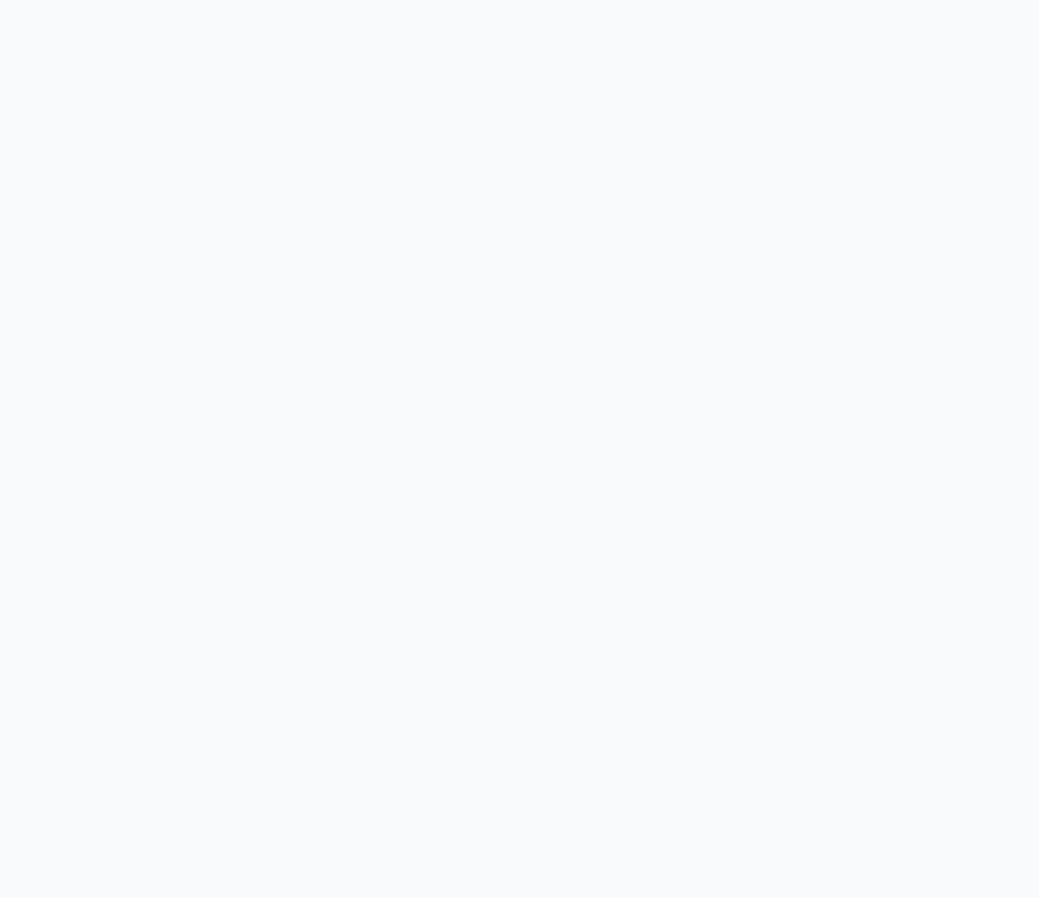
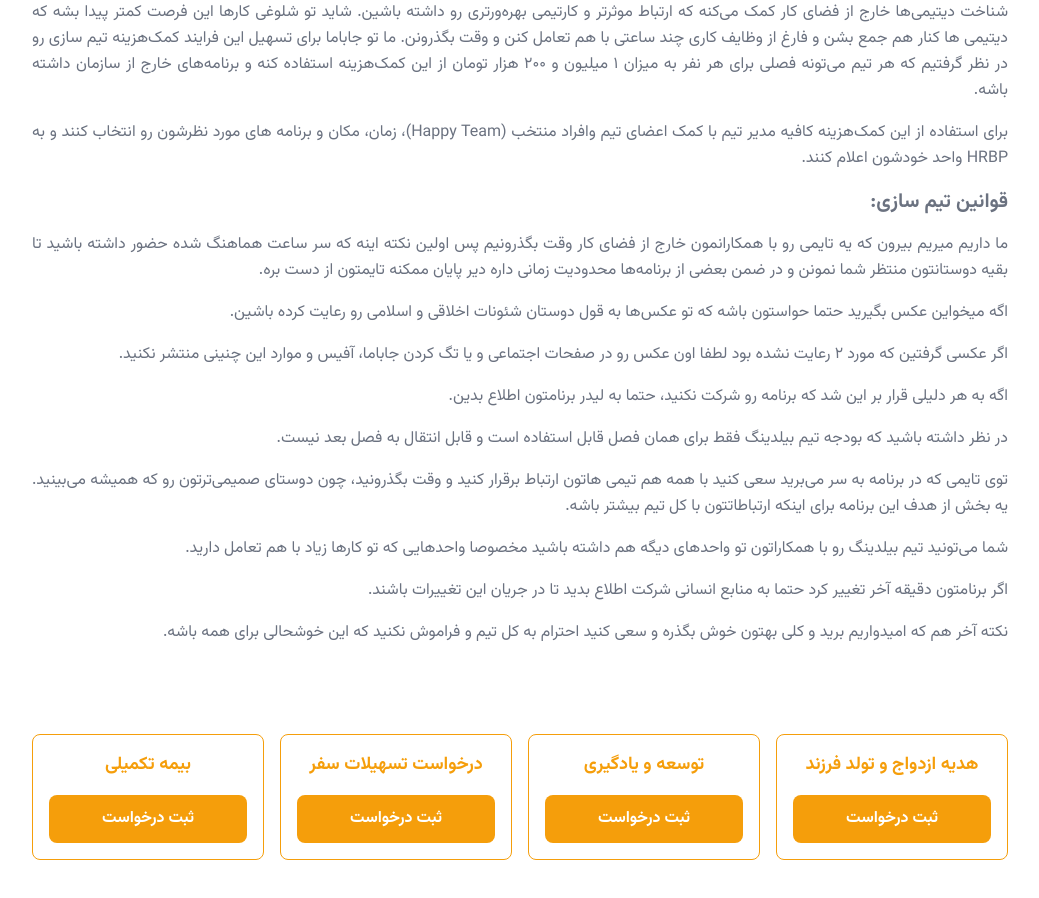
Before and after one commit to espitman/jbm-hr-life, a Nuxt app: page /benefits in a window 1280 px wide. Shown: the part 3180-4078 px from the top of the page, without its empty margins (16-1055 px from the left). Before the commit the page ends 3132 px from the top, so only its background shows below. Built offline with nearby package versions, Linux system fonts and the light colour scheme.

Commit message:
feat: update Request component with survey links and hover effects

```diff
--- /dev/null
+++ b/components/benefits/Request.vue
@@ -0,0 +1,42 @@
+<template>
+  <div class="max-w-6xl mx-auto p-6" dir="rtl">
+    <!-- Request Buttons -->
+    <div class="grid grid-cols-1 md:grid-cols-2 lg:grid-cols-4 gap-4 mb-8">
+      <!-- Marriage and Child Birth Gift -->
+      <div class="border border-amber-500 rounded-lg p-4 flex flex-col items-center">
+        <h3 class="text-lg font-bold text-amber-500 mb-4 text-center">هدیه ازدواج و تولد فرزند</h3>
+        <a href="https://survey.porsline.ir/s/jDDjTG7" target="_blank" class="bg-amber-500 text-white font-bold py-3 px-6 rounded-lg mt-auto hover:bg-amber-600 transition duration-300 w-full text-center">
+          ثبت درخواست
+        </a>
+      </div>
+
+      <!-- Development and Learning -->
+      <div class="border border-amber-500 rounded-lg p-4 flex flex-col items-center">
+        <h3 class="text-lg font-bold text-amber-500 mb-4 text-center">توسعه و یادگیری</h3>
+        <a href="https://survey.porsline.ir/s/JCHrO4I" target="_blank" class="bg-amber-500 text-white font-bold py-3 px-6 rounded-lg mt-auto hover:bg-amber-600 transition duration-300 w-full text-center">
+          ثبت درخواست
+        </a>
+      </div>
+
+      <!-- Travel Facilities Request -->
+      <div class="border border-amber-500 rounded-lg p-4 flex flex-col items-center">
+        <h3 class="text-lg font-bold text-amber-500 mb-4 text-center">درخواست تسهیلات سفر</h3>
+        <a href="https://survey.porsline.ir/s/2O7tLvQ" target="_blank" class="bg-amber-500 text-white font-bold py-3 px-6 rounded-lg mt-auto hover:bg-amber-600 transition duration-300 w-full text-center">
+          ثبت درخواست
+        </a>
+      </div>
+
+      <!-- Supplementary Insurance -->
+      <div class="border border-amber-500 rounded-lg p-4 flex flex-col items-center">
+        <h3 class="text-lg font-bold text-amber-500 mb-4 text-center">بیمه تکمیلی</h3>
+        <a href="https://survey.porsline.ir/s/Fy5PfPA" target="_blank" class="bg-amber-500 text-white font-bold py-3 px-6 rounded-lg mt-auto hover:bg-amber-600 transition duration-300 w-full text-center">
+          ثبت درخواست
+        </a>
+      </div>
+    </div>
+  </div>
+</template>
+
+<script setup>
+// No imports needed for this component
+</script>
--- /dev/null
+++ b/components/benefits/TeamBuilding.vue
@@ -0,0 +1,70 @@
+<template>
+  <Section>
+    <div class="max-w-6xl mx-auto p-6" dir="rtl">
+      <!-- Header -->
+      <div class="flex items-center justify-start mb-4">
+        <div class="w-6 h-6 rounded-full bg-amber-500 ml-2"></div>
+        <h2 class="text-2xl font-bold">تیم سازی</h2>
+      </div>
+
+      <!-- Policy Content -->
+      <div class="space-y-4 text-gray-500 leading-relaxed text-justify mb-10">
+        <p>
+          شناخت دیتیمی‌ها خارج از فضای کار کمک می‌کنه که ارتباط موثرتر و کارتیمی بهره‌ورتری رو داشته باشین. شاید تو شلوغی کارها این فرصت کمتر پیدا
+          بشه که دیتیمی ها کنار هم جمع بشن و فارغ از وظایف کاری چند ساعتی با هم تعامل کنن و وقت بگذرونن. ما تو جاباما برای تسهیل این فرایند کمک‌هزینه
+          تیم سازی رو در نظر گرفتیم که هر تیم می‌تونه فصلی برای هر نفر به میزان ۱ میلیون و ۲۰۰ هزار تومان از این کمک‌هزینه استفاده کنه و برنامه‌های خارج از
+          سازمان داشته باشه.
+        </p>
+
+        <p>
+          برای استفاده از این کمک‌هزینه کافیه مدیر تیم با کمک اعضای تیم وافراد منتخب (Happy Team)، زمان، مکان و برنامه های مورد نظرشون رو انتخاب کنند و
+          به HRBP واحد خودشون اعلام کنند.
+        </p>
+
+        <h2 class="text-xl font-bold mt-8 mb-4">قوانین تیم سازی:</h2>
+
+        <p>
+          ما داریم میریم بیرون که یه تایمی رو با همکارانمون خارج از فضای کار وقت بگذرونیم پس اولین نکته اینه که سر ساعت هماهنگ شده حضور داشته باشید
+          تا بقیه دوستانتون منتظر شما نمونن و در ضمن بعضی از برنامه‌ها محدودیت زمانی داره دیر پایان ممکنه تایمتون از دست بره.
+        </p>
+
+        <p>
+          اگه میخواین عکس بگیرید حتما حواستون باشه که تو عکس‌ها به قول دوستان شئونات اخلاقی و اسلامی رو رعایت کرده باشین.
+        </p>
+
+        <p>
+          اگر عکسی گرفتین که مورد ۲ رعایت نشده بود لطفا اون عکس رو در صفحات اجتماعی و یا تگ کردن جاباما، آفیس و موارد این چنینی منتشر نکنید.
+        </p>
+
+        <p>
+          اگه به هر دلیلی قرار بر این شد که برنامه رو شرکت نکنید، حتما به لیدر برنامتون اطلاع بدین.
+        </p>
+
+        <p>
+          در نظر داشته باشید که بودجه تیم بیلدینگ فقط برای همان فصل قابل استفاده است و قابل انتقال به فصل بعد نیست.
+        </p>
+
+        <p>
+          توی تایمی که در برنامه به سر می‌برید سعی کنید با همه هم تیمی هاتون ارتباط برقرار کنید و وقت بگذرونید، چون دوستای صمیمی‌ترتون رو که همیشه
+          می‌بینید. یه بخش از هدف این برنامه برای اینکه ارتباطاتتون با کل تیم بیشتر باشه.
+        </p>
+
+        <p>
+          شما می‌تونید تیم بیلدینگ رو با همکاراتون تو واحدهای دیگه هم داشته باشید مخصوصا واحدهایی که تو کارها زیاد با هم تعامل دارید.
+        </p>
+
+        <p>
+          اگر برنامتون دقیقه آخر تغییر کرد حتما به منابع انسانی شرکت اطلاع بدید تا در جریان این تغییرات باشند.
+        </p>
+
+        <p>
+          نکته آخر هم که امیدواریم برید و کلی بهتون خوش بگذره و سعی کنید احترام به کل تیم و فراموش نکنید که این خوشحالی برای همه باشه.
+        </p>
+      </div>
+    </div>
+  </Section>
+</template>
+
+<script setup>
+import Section from '~/components/ui/Section.vue'
+</script>
--- a/pages/benefits.vue
+++ b/pages/benefits.vue
@@ -5,6 +5,8 @@
     <Travel />
     <Gifts />
     <Education />
+    <TeamBuilding />
+    <Request />
   </div>
 </template>
 
@@ -13,6 +15,8 @@ import Travel from '~/components/benefits/Travel.vue'
 import Subsidy from '~/components/benefits/Subsidy.vue'
 import Gifts from '~/components/benefits/Gifts.vue'
 import Education from '~/components/benefits/Education.vue'
+import TeamBuilding from '~/components/benefits/TeamBuilding.vue'
+import Request from '~/components/benefits/Request.vue'
 
 definePageMeta({
   layout: 'default'
```
